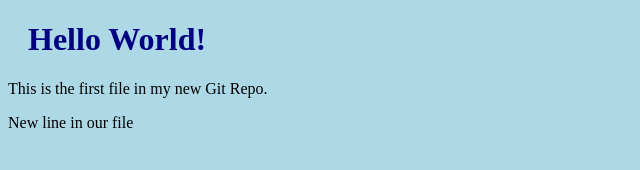
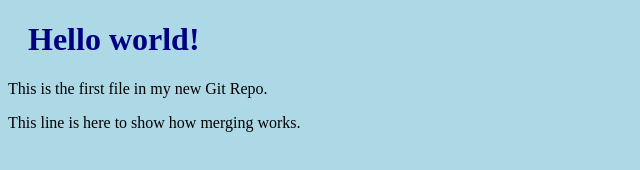
Before and after one commit to nagarjun464/hello-world, a plain HTML site: page index.html in a window 1280 px wide. Shown: the whole page, without its empty margins (0-640 px from the left). Drawn offline with Linux system fonts and the light colour scheme.

Commit message:
updated index.html with emergency fix

```diff
--- a/index.html
+++ b/index.html
@@ -6,9 +6,9 @@
 </head>
 <body>
 
-<h1>Hello World!</h1>
+<h1>Hello world!</h1>
 <p>This is the first file in my new Git Repo.</p>
-<p>New line in our file</p>
+<p>This line is here to show how merging works.</p>
+
 </body>
-
 </html>
```
